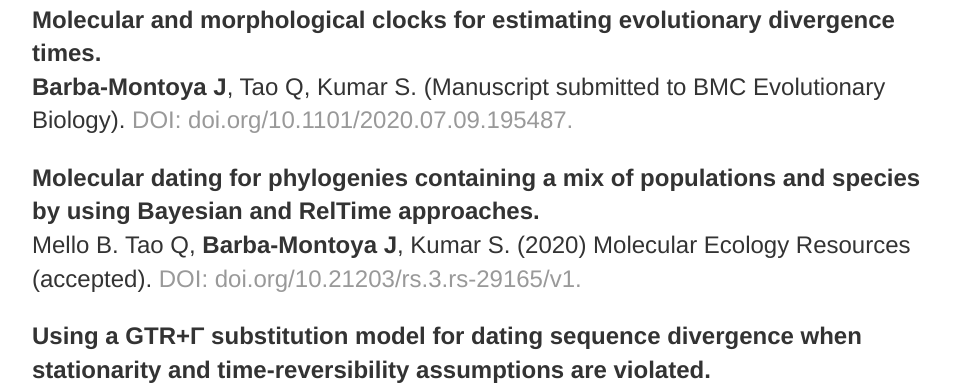
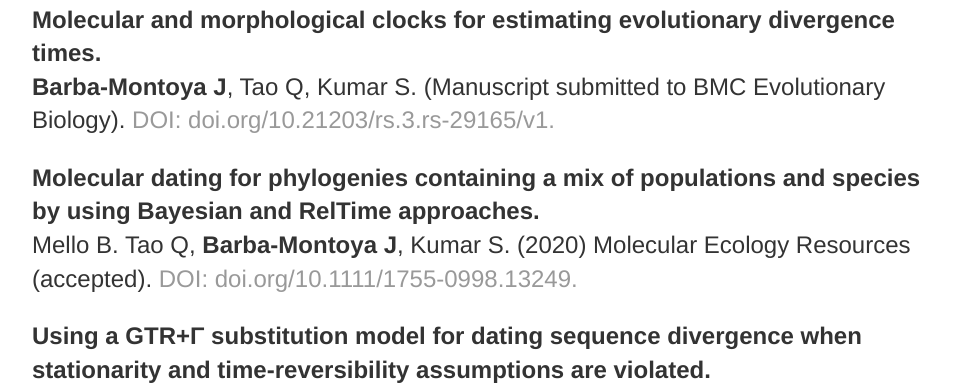
Before and after one commit to josebarbamontoya/josebarbamontoya.github.io, a Jekyll site: the page built from research/index.html, in a window 1280 px wide and 900 px high. Shown: the part 400-785 px from the top of the window, without its empty margins (160-1119 px from the left). Built offline with Jekyll 4.4.1, drawn with Linux system fonts in a browser that asks for light colours.

Commit message:
Update index.html

```diff
--- a/research/index.html
+++ b/research/index.html
@@ -9,10 +9,10 @@
 					<h3>Publications</h3>
 
 <p><b>Molecular and morphological clocks for estimating evolutionary divergence times.</b><br>
-<b>Barba-Montoya J</b>, Tao Q, Kumar S. (Manuscript submitted to BMC Evolutionary Biology). <a href="https://doi.org/10.1101/2020.07.09.195487">DOI: doi.org/10.1101/2020.07.09.195487.</a>
+<b>Barba-Montoya J</b>, Tao Q, Kumar S. (Manuscript submitted to BMC Evolutionary Biology). <a href="https://doi.org/10.21203/rs.3.rs-29165/v1">DOI: doi.org/10.21203/rs.3.rs-29165/v1.</a>
 
 <p><b>Molecular dating for phylogenies containing a mix of populations and species by using Bayesian and RelTime approaches.</b><br>
-Mello B. Tao Q, <b>Barba-Montoya J</b>, Kumar S. (2020) Molecular Ecology Resources (accepted). <a href="https://doi.org/10.21203/rs.3.rs-29165/v1">DOI: doi.org/10.21203/rs.3.rs-29165/v1.</a>
+Mello B. Tao Q, <b>Barba-Montoya J</b>, Kumar S. (2020) Molecular Ecology Resources (accepted). <a href="https://doi.org/10.1111/1755-0998.13249">DOI: doi.org/10.1111/1755-0998.13249.</a>
 
 <p><b>Using a GTR+Γ substitution model for dating sequence divergence when stationarity and time-reversibility assumptions are violated.</b><br>
 <b>Barba-Montoya J</b>, Tao Q, Kumar S. (2020) Bioinformatics (accepted). <a href="https://doi.org/10.1101/2020.07.09.195487">DOI: doi.org/10.1101/2020.07.09.195487.</a>
```
